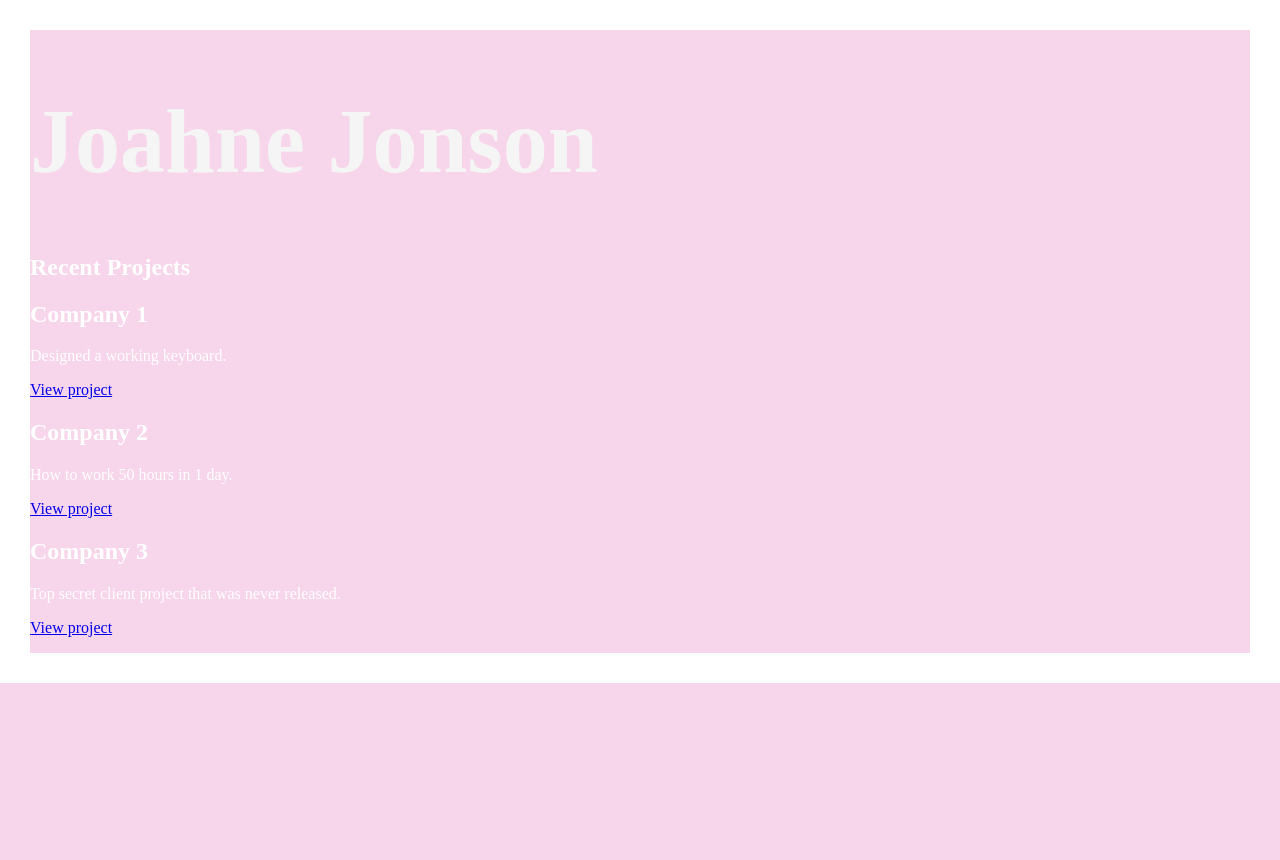
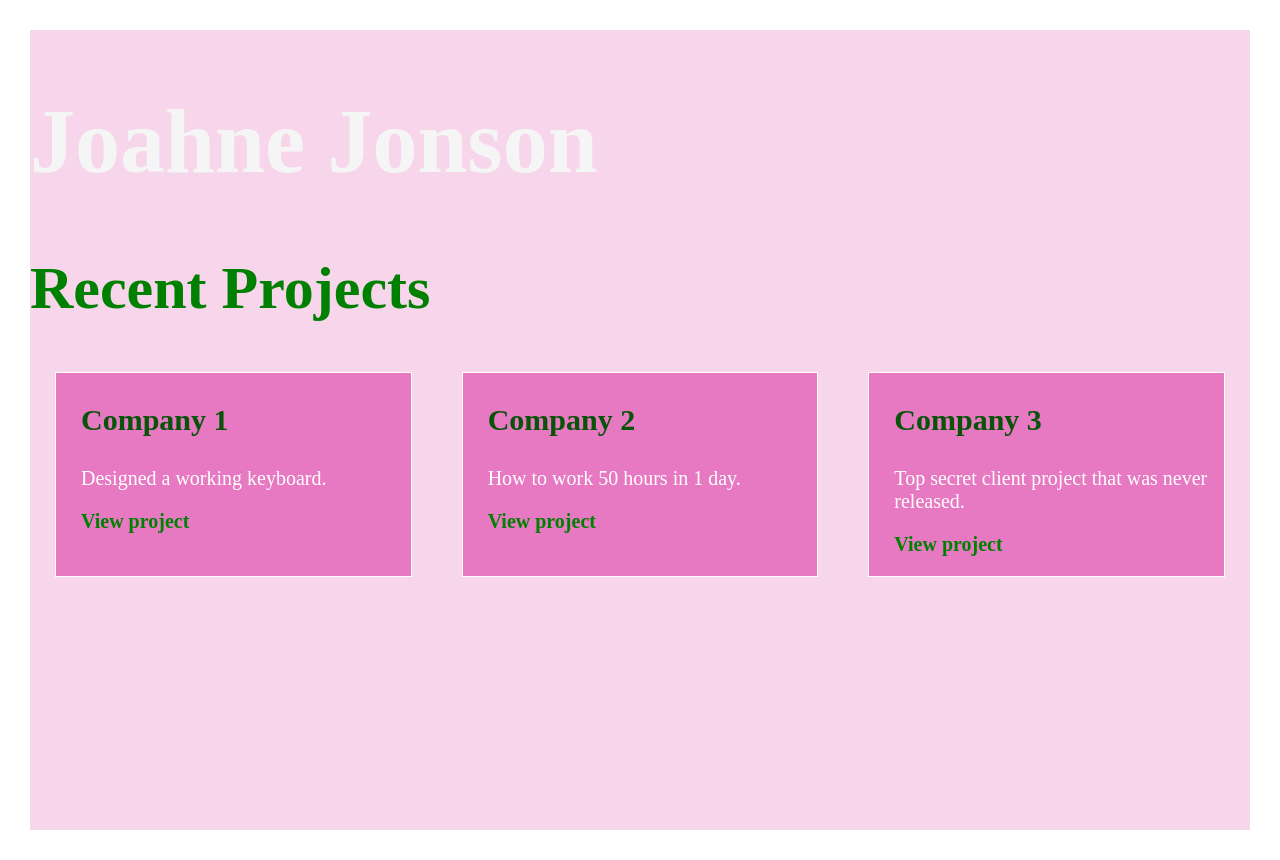
Before and after one commit to luisasiliprandi/week-04, a plain HTML site: page index.html in a window 1280 px wide. Before the commit the page ends 800 px from the top, so only its background shows below. Drawn offline with Linux system fonts and the light colour scheme.

Commit message:
Add grid

```diff
--- a/assets/css/style.css
+++ b/assets/css/style.css
@@ -2,18 +2,19 @@ html,
 body {
     padding: 0;
     margin: 0;
+    height: 100%;
 }
 
 body {
     background-color: rgb(247, 213, 234);
-    color: white;
-    border: 30px solid white;
+    color: rgb(255, 255, 255);
+    border: 30px solid rgb(255, 255, 255);
     /*margin: 30px; */
 }
 
 .author {
     font-size: 90px;
-    color: whitesmoke;
+    color: rgb(245, 245, 245);
 }
 
 .author:hover {
@@ -24,7 +25,14 @@ body {
 
 .section-title {
     font-size: 60px;
-    color: green;
+    color: rgb(0, 128, 0);
+}
+
+/*Projects Section*/
+.projects {
+    display: grid;
+    grid-template-columns: 1fr 1fr 1fr;
+
 }
 
 .project {
@@ -39,7 +47,6 @@ body {
 .project-title {
     font-size: 30px;
     color: rgb(7, 83, 7);
-
 }
 
 .project p {
@@ -50,6 +57,7 @@ body {
     color: green;
     font-weight: bold;
     text-decoration: none;
+
 }
 
 .project a:hover {
--- a/index.html
+++ b/index.html
@@ -13,29 +13,31 @@
     </header>
 
     <main>
-        <h2>Recent Projects</h2>
+        <h2 class="section-title">Recent Projects</h2>
         <p>
-
-            <article>
-                <h1>Company 1</h1>
+<section class="projects">
+            <article class="project">
+                <h1 class="project-title">Company 1</h1>
                 <p>Designed a working keyboard.</p>
 
                 <p><a href="apple-keyboard.html">View project</a></p>
             </article>
 
-            <article>
-                <h1>Company 2</h1>
+            <article class="project">
+                <h1 class="project-title">Company 2</h1>
                 <p>How to work 50 hours in 1 day.</p>
 
                 <p><a href="apple-keyboard.html">View project</a></p>
             </article>
 
-            <article>
-                <h1>Company 3</h1>
+            <article class="project">
+                <h1 class="project-title">Company 3</h1>
                 <p>Top secret client project that was never released.</p>
 
                 <p><a href="apple-keyboard.html">View project</a></p>
             </article>
+        </section>
+
     </main>
 
 </body>
```
